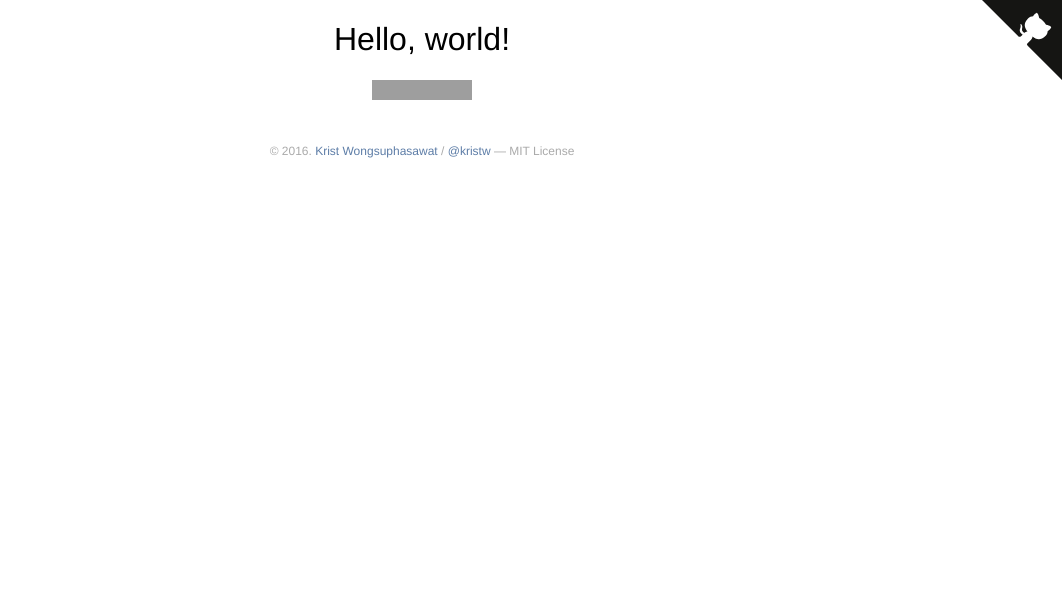
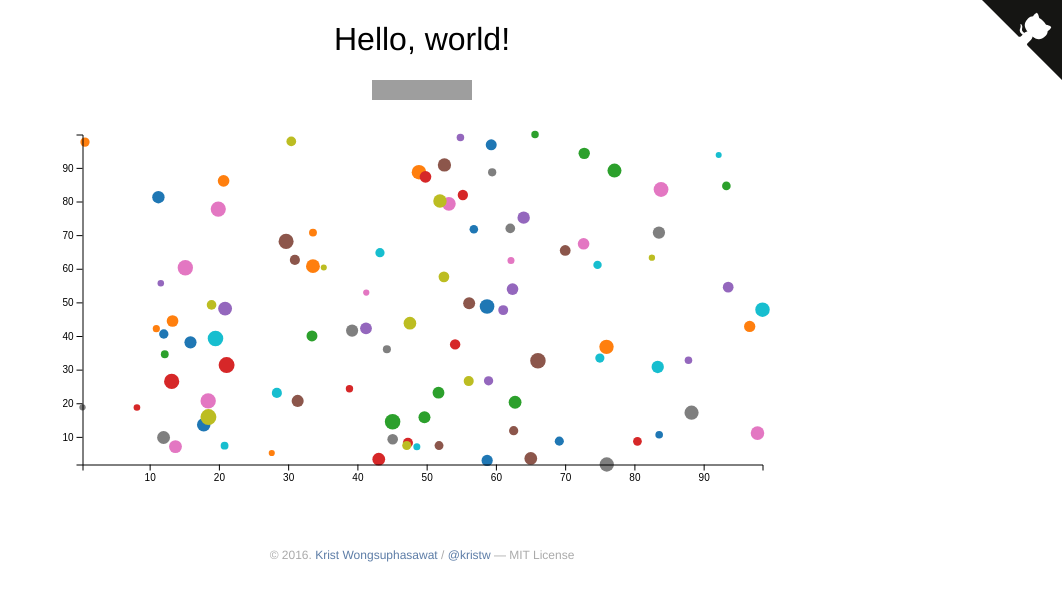
Before and after one commit to twitter/d3kit, a website built with webpack: page examples/index.html in a window 1280 px wide. Shown: the whole page, without its empty margins (218-1280 px from the left). Built offline with nearby package versions, Linux system fonts and the light colour scheme; grey boxes are pictures that could not be loaded.

Commit message:
make an example work

```diff
--- a/examples/index.html
+++ b/examples/index.html
@@ -28,7 +28,10 @@
   <h1>
     Hello, world!
   </h1>
-    <iframe src="https://ghbtns.com/github-btn.html?user=twitter&repo=d3kit&type=star&count=true" frameborder="0" scrolling="0" width="100px" height="20px"></iframe>
+
+  <iframe src="https://ghbtns.com/github-btn.html?user=twitter&repo=d3kit&type=star&count=true" frameborder="0" scrolling="0" width="100px" height="20px"></iframe>
+
+  <div id="chart"></div>
 
   <footer>
     &copy; 2016. <a href="http://kristw.yellowpigz.com">Krist Wongsuphasawat</a> / <a href="https://twitter.com/kristw">@kristw</a> &mdash; MIT License
--- a/examples/main.js
+++ b/examples/main.js
@@ -1,4 +1,94 @@
-console.log('Hi!');
+var BubbleChart = d3Kit.factory.createChart(
+  // First argument is the default options for this chart
+  {
+    margin: {top: 30, right: 60, bottom: 40, left: 60},
+    initialWidth: 800,
+    initialHeight: 400,
+    color: d3.scaleOrdinal(d3.schemeCategory10),
+  },
+  // The second argument is an Array that contains
+  // names of custom events from this chart.
+  // In this example chart,
+  // it will dispatch event "bubbleClick" when users click on a bubble.
+  ['bubbleClick'],
+  // The third argument is an internal constructor.
+  // This is where you would implement a bubble chart
+  // inside the passed skeleton.
+  function(skeleton){
+    var layers = skeleton.getLayerOrganizer();
+    var dispatch = skeleton.getDispatcher();
+    var options = skeleton.options();
 
-console.log('d3Kit.Skeleton', d3Kit.Skeleton);
-console.log('d3Kit.helper', d3Kit.helper);
+    layers.create(['content', 'x-axis', 'y-axis']);
+
+    var x = d3.scaleLinear()
+      .range([0, skeleton.getInnerWidth()]);
+
+    var y = d3.scaleLinear()
+      .range([0, skeleton.getInnerHeight()]);
+
+    var xAxis = d3.axisBottom(x);
+    var yAxis = d3.axisLeft(y);
+
+    var visualize = d3Kit.helper.debounce(function(){
+      if(!skeleton.hasData()){
+        d3Kit.helper.removeAllChildren(layers.get('content'));
+        return;
+      }
+      var data = skeleton.data();
+
+      x.domain(d3.extent(data, function(d){return d.x;}))
+        .range([0, skeleton.getInnerWidth()]);
+      y.domain(d3.extent(data, function(d){return d.y;}))
+        .range([skeleton.getInnerHeight(), 0]);
+
+      layers.get('x-axis')
+        .attr('transform', 'translate(0,' + skeleton.getInnerHeight() + ')')
+        .call(xAxis);
+
+      layers.get('y-axis')
+        .call(yAxis);
+
+      var selection = layers.get('content').selectAll('circle')
+        .data(data);
+
+      selection.exit().remove();
+
+      var sEnter = selection.enter().append('circle')
+        .attr('cx', function(d){return x(d.x);})
+        .attr('cy', function(d){return y(d.y);})
+        .on('click', function(d,i){ dispatch.apply('bubbleClick', this, [d,i]); });
+
+      var color = options.color;
+
+      selection.merge(sEnter)
+        .attr('cx', function(d){return x(d.x);})
+        .attr('cy', function(d){return y(d.y);})
+        .attr('r', function(d){return d.r;})
+        .style('fill', function(d, i){return color(i);});
+
+    }, 10);
+
+    skeleton
+      .on('options', visualize)
+      .on('data', visualize);
+  }
+);
+
+function generateBubbles() {
+  var bubbles = [];
+
+  for(var i=0;i<100;i++){
+    bubbles.push({
+      x: Math.random()*100,
+      y: Math.random()*100,
+      r: Math.random()*5+3
+    });
+  }
+
+  return bubbles;
+}
+
+var chart = new BubbleChart('#chart')
+  .data(generateBubbles())
+  .on('bubbleClick', function() { console.log(arguments); });
--- a/src/main.js
+++ b/src/main.js
@@ -1,6 +1,8 @@
+import { createChart } from './factory.js';
+
+export const factory = { createChart };
 
 export { default as Skeleton } from './skeleton.js';
 export { default as Chartlet } from './chartlet.js';
-export { default as factory } from './factory.js';
 export { default as LayerOrganizer } from './layerOrganizer.js';
 export { default as helper } from './helper.js';
```
Also changed, not shown: .travis.yml, dist/d3kit.js, dist/d3kit.min.js, examples/dist/d3kit.js, examples/dist/d3kit.min.js.
